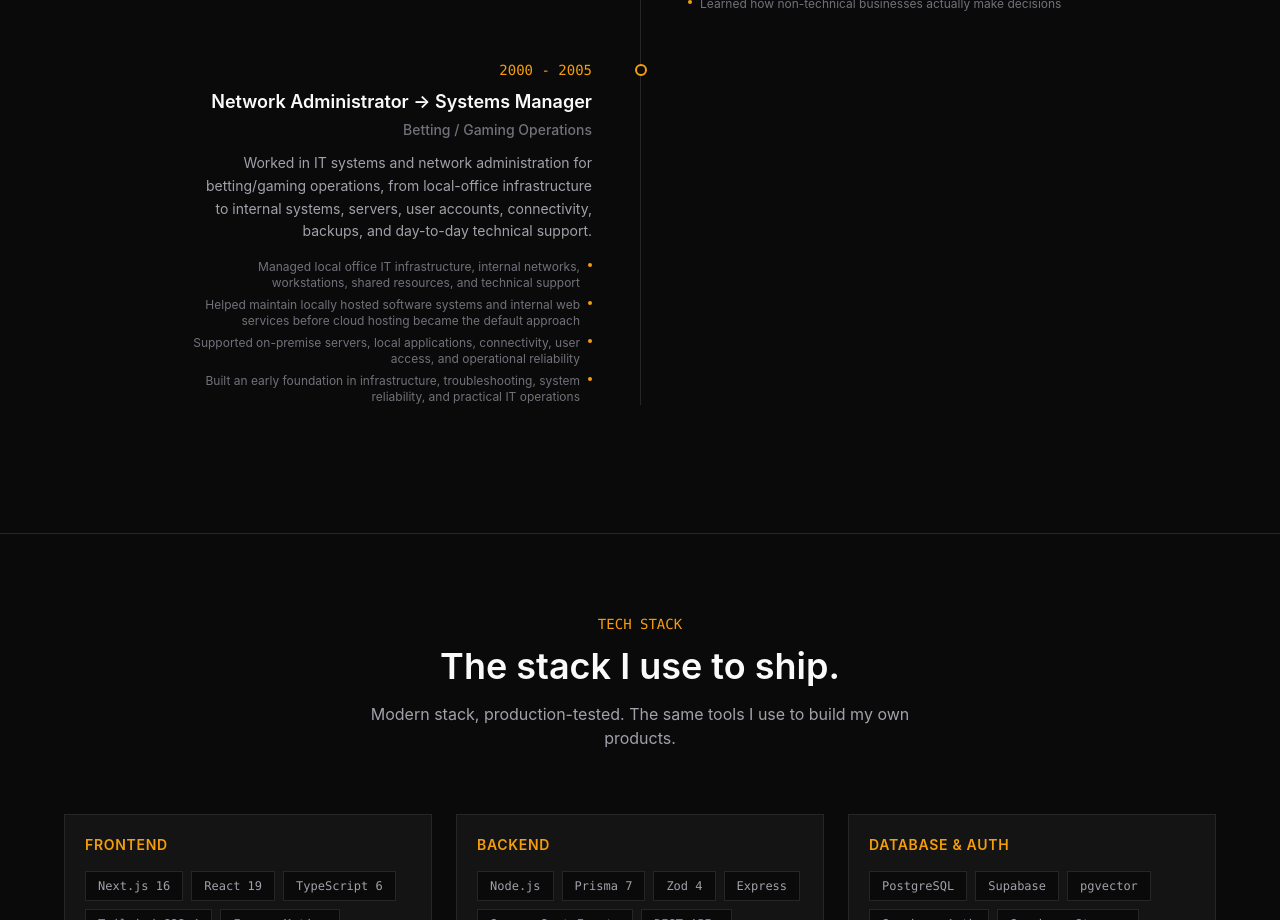
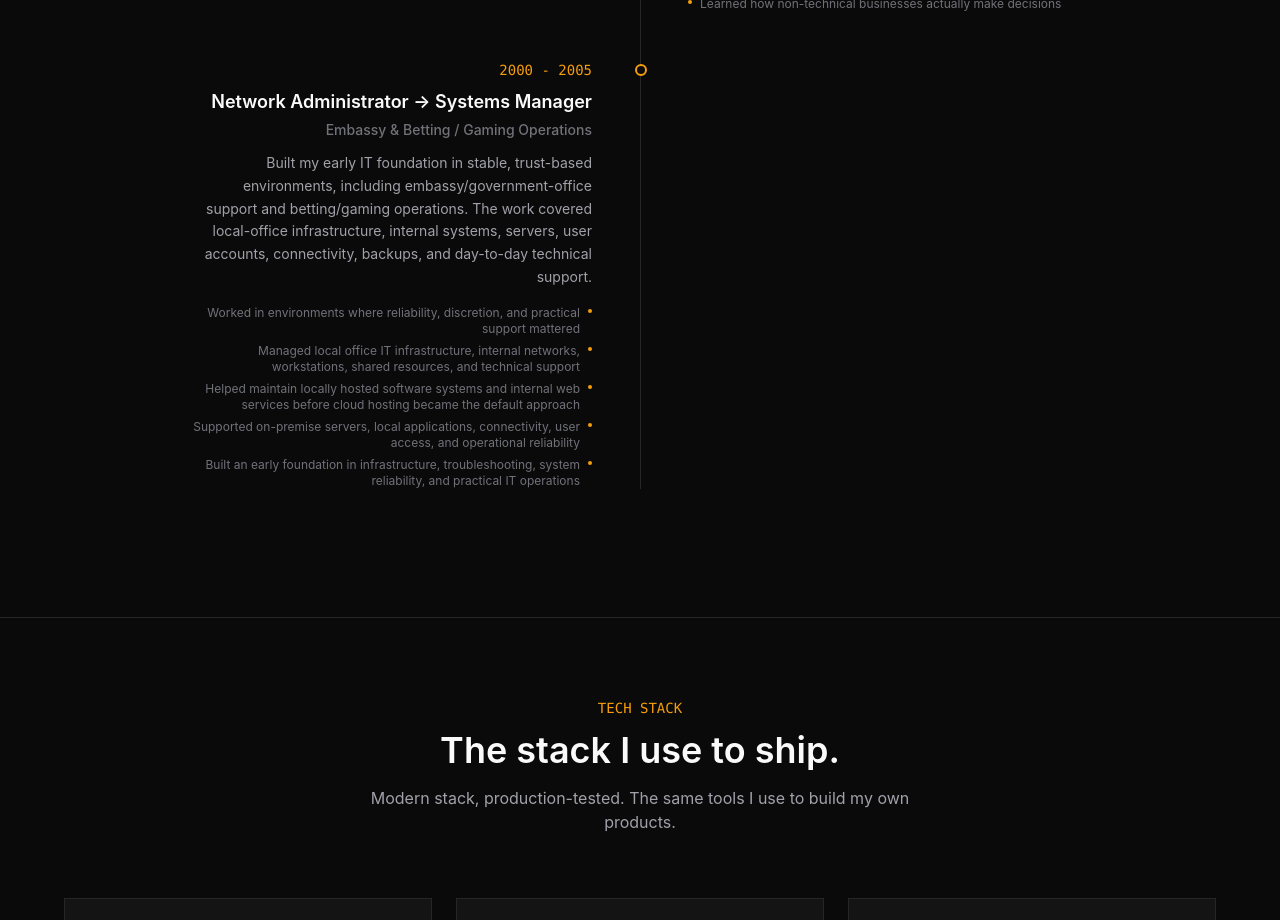
Before and after one commit to fenixgx/curriculum, a Next.js app: page / in a window 1280 px wide. Shown: the part 8980-9900 px from the top of the page. Built offline with nearby package versions, Linux system fonts and the light colour scheme.

Commit message:
copy: include embassy IT background

```diff
--- a/src/data/experience.ts
+++ b/src/data/experience.ts
@@ -38,10 +38,11 @@ export const experiences: Experience[] = [
   {
     period: "2000 - 2005",
     title: "Network Administrator -> Systems Manager",
-    company: "Betting / Gaming Operations",
+    company: "Embassy & Betting / Gaming Operations",
     description:
-      "Worked in IT systems and network administration for betting/gaming operations, from local-office infrastructure to internal systems, servers, user accounts, connectivity, backups, and day-to-day technical support.",
+      "Built my early IT foundation in stable, trust-based environments, including embassy/government-office support and betting/gaming operations. The work covered local-office infrastructure, internal systems, servers, user accounts, connectivity, backups, and day-to-day technical support.",
     highlights: [
+      "Worked in environments where reliability, discretion, and practical support mattered",
       "Managed local office IT infrastructure, internal networks, workstations, shared resources, and technical support",
       "Helped maintain locally hosted software systems and internal web services before cloud hosting became the default approach",
       "Supported on-premise servers, local applications, connectivity, user access, and operational reliability",
```
